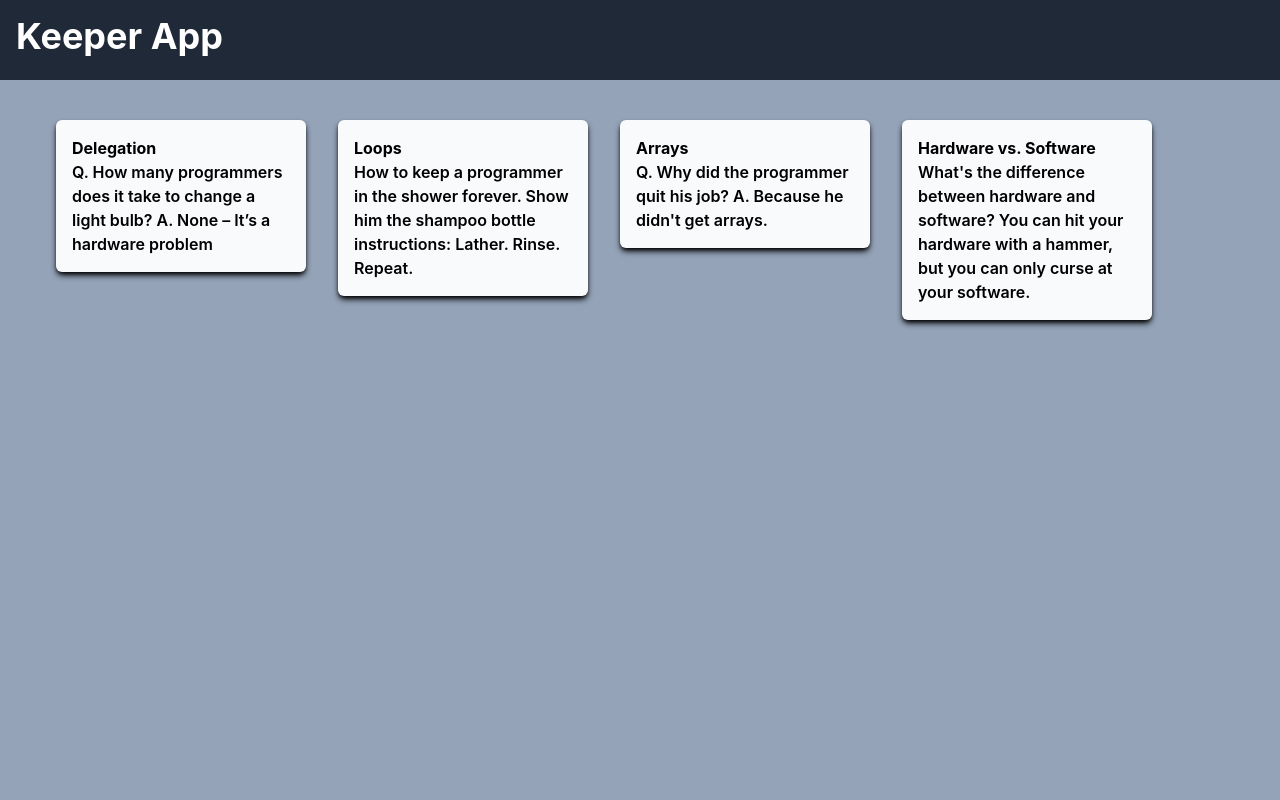
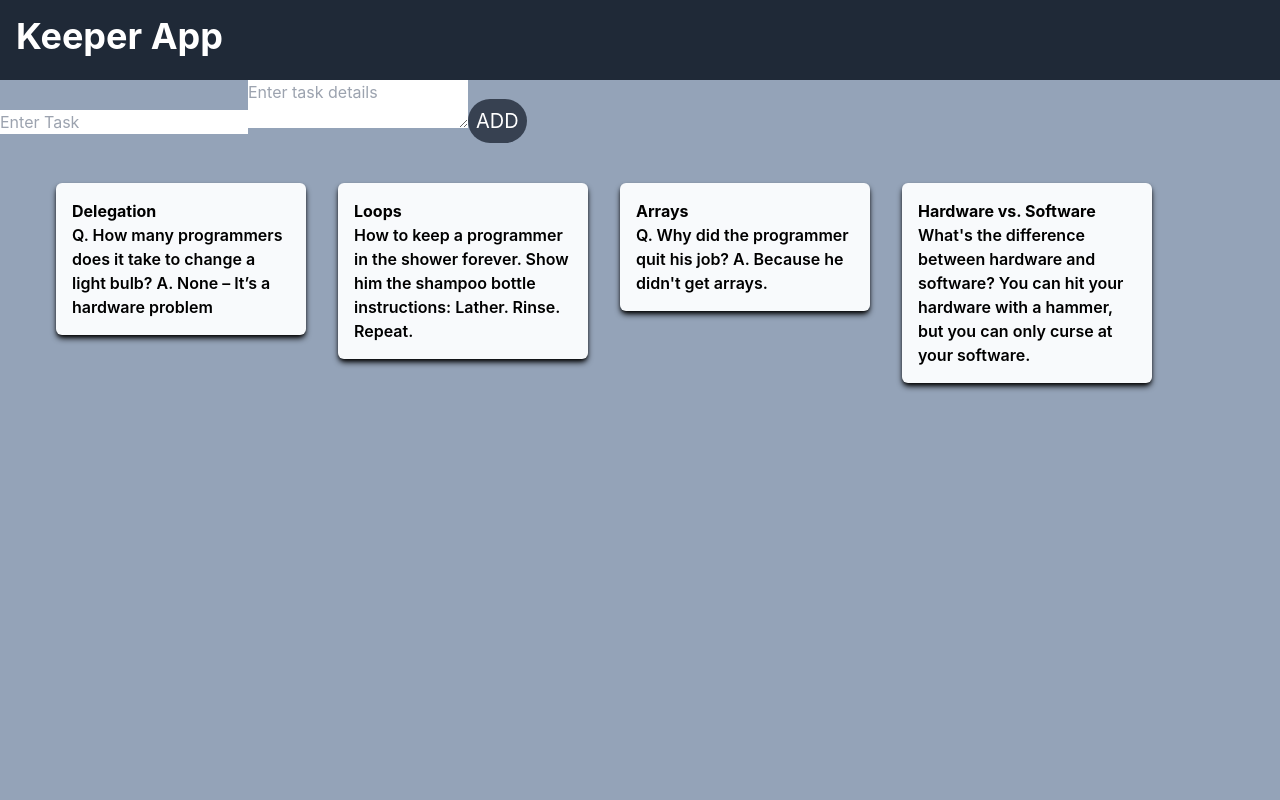
Before and after one commit to Ananya-Tripathi/keeper_app, a React (Create React App) app: page / in a window 1280 px wide. Shown: the top 800 px of the page. Built offline with nearby package versions, Linux system fonts and the light colour scheme.

Commit message:
Create input task component

```diff
--- a/src/App.js
+++ b/src/App.js
@@ -2,10 +2,12 @@ import React from "react";
 import Header from "./Component/Header";
 import Notes from "./Component/Notes";
 import { Footer } from "./Component/Footer";
+import InputTask from "./Component/Input"
 export default function App() {
   return (
     <div className="bg-slate-400">
       <Header />
+      <InputTask />
       <Notes />
       <Footer />
     </div>
--- /dev/null
+++ b/src/Component/Input.js
@@ -0,0 +1,24 @@
+import React, { useState } from "react";
+export default function InputTask(props) {
+    const [task,setTask]=useState([]);
+    const [meta, setMeta]=useState([]);
+     function handleTask(inputTask){
+        setTask(prevValue =>{
+            [...prevValue,inputTask]
+        })
+     }
+     function handleMeta(inputMeta){
+        setMeta(prevValue =>{
+            [...prevValue,inputMeta]
+        })
+     }
+  return (
+    <div>
+      <input type="text" placeholder="Enter Task" value={task}/>
+      <textarea type="text" placeholder="Enter task details" value={meta} />
+      <button className="bg-gray-700 text-white text-xl w-18 rounded-full p-2">
+        ADD
+      </button>
+    </div>
+  );
+}
```
